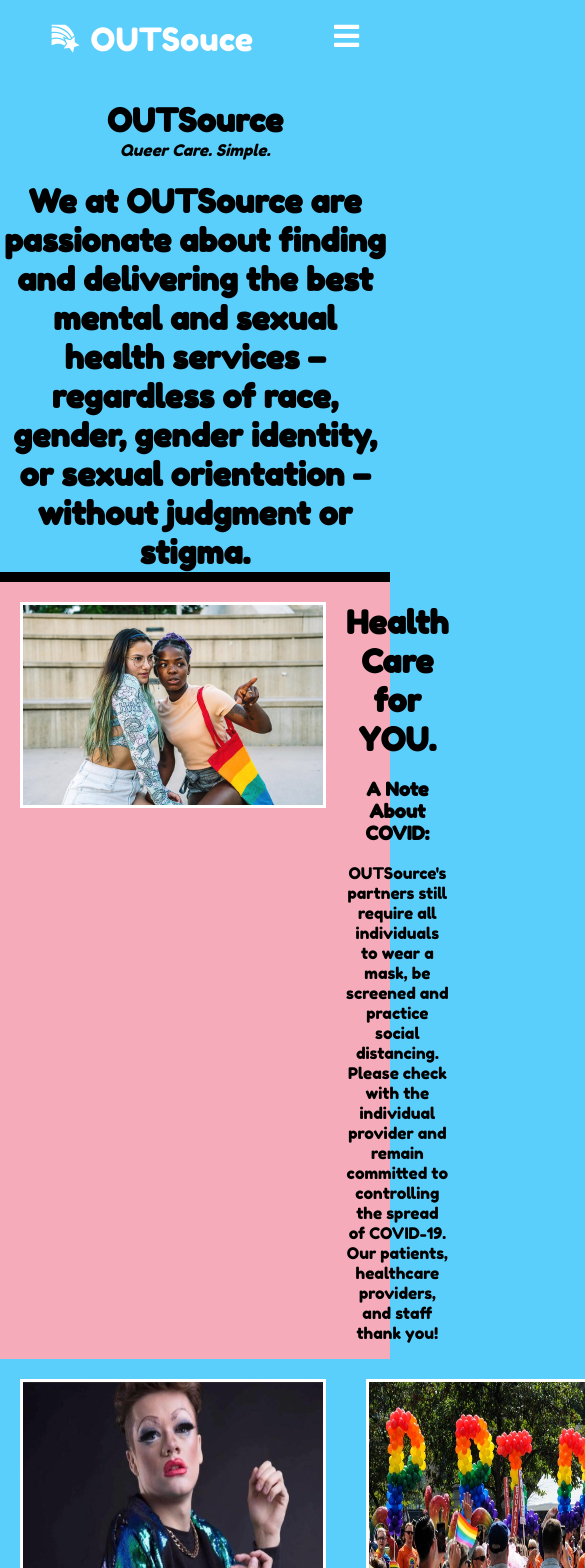
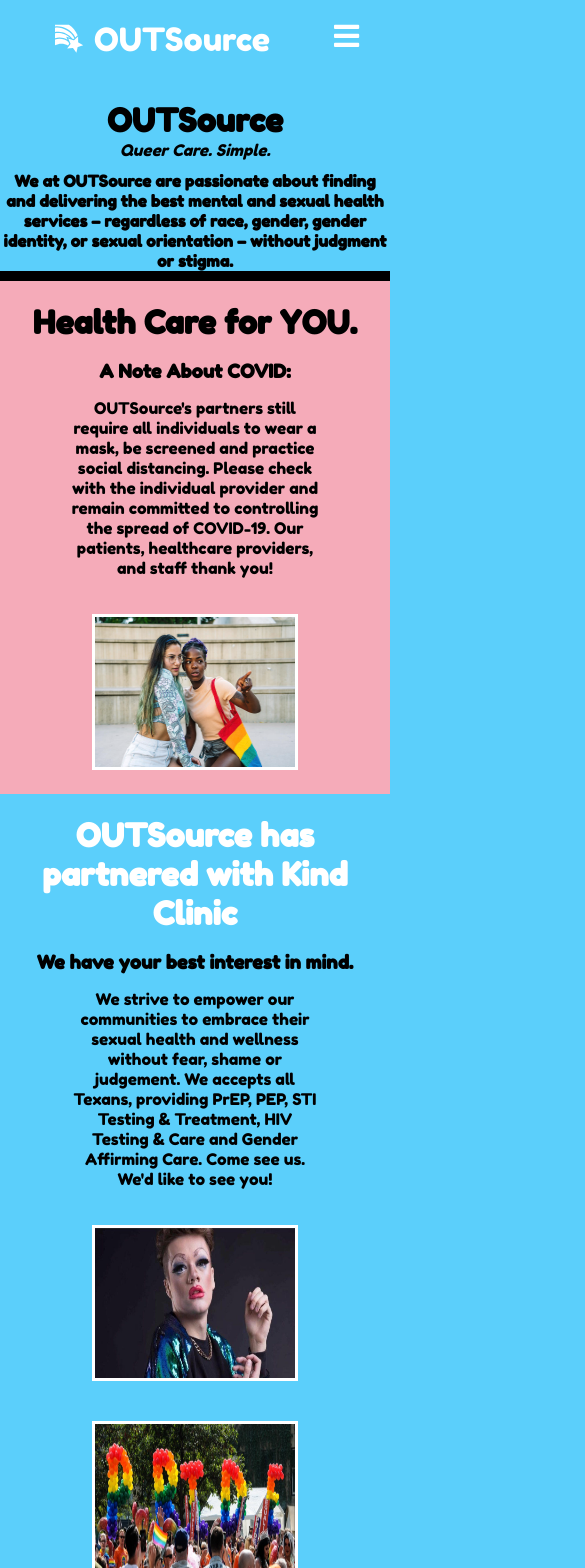
Before and after one commit to bitz820/OUTSource, a React (Create React App) app in the folder client/: page / in a window 390 px wide. Shown: the top 1568 px of the page, 585 px wide, since content can reach past the window. Built offline with nearby package versions, Linux system fonts and the light colour scheme; no server answers.

Commit message:
responsively designed homepage

```diff
--- a/client/src/App.css
+++ b/client/src/App.css
@@ -3,6 +3,10 @@
 /* BLUE: #5bcffb; */
 
 /* Global Styles */
+
+/* * {
+    max-width: 100vw;
+} */
 
 body {
     text-align: center;
@@ -50,6 +54,8 @@
 
 .home__welcome {
     border-bottom: 10px solid black;
+    font-size: .7rem;
+    /* border: 5px solid red; */
 }
 
 .home__hero-first {
@@ -60,21 +66,43 @@
 .home__hero-second {
     display: flex;
     flex-direction: column;
+    max-width: 100vw;
 }
 
 .home__hero-second .img__container {
     display: flex;
     flex-flow: row;
+    max-width: 100vw;
     justify-content: space-around;
+    /* border: 5px solid red; */
 }
+
+.home__hero-second img {
+
+
+}
+
 
 .home__hero-second h1 {
     color: white;
 }
 
 .content__container {
-    justify-content: space-between;
-    /* align-items: center; */
+display: flex;
+flex-flow: column;
+    /* justify-content: space-between; */
+    align-items: center;
+}
+
+.content__container h3 {
+    margin-bottom: 0px;
+}
+
+.content__container p {
+    display: flex;
+    max-width: 65%;
+    justify-content: center;
+    align-items: center;
 }
 
 #about-box {
@@ -85,12 +113,22 @@
     align-items: flex-start;
 }
 
+.services {
+    display: flex;
+    flex-flow: column;
+    background-color: #f5abb9;
+}
+
 .services__container {
-    background-color: #f5abb9;
     display: flex;
     justify-content: center;
     flex-flow: row wrap;
     /* grid-template-columns: repeat(1fr, 3fr); */
+}
+
+.services_title {
+    display: flex;
+    flex-flow: column;
 }
 
 .service__item {
@@ -98,6 +136,7 @@
     display: flex;
     flex-direction: column;
     background: white;
+
     justify-content: space-around;
     align-items: center;
     width: 300px;
@@ -135,6 +174,42 @@
     height: 200px;
     width: 300px;
     border: 3px solid white
+}
+
+@media screen and (max-width: 667px) {
+    .home__container {
+        max-width: 100%;
+    }
+
+
+    .home__welcome {
+        border-bottom: 10px solid black;
+        font-size: .5rem;
+        min-width: 100%;
+    }
+
+    .home__hero-first {
+        display: flex;
+        flex-flow: column-reverse;
+    }
+
+    .home__hero-second {
+        display: flex;
+        flex-flow: column-reverse;
+    }
+
+    .home__hero-second .img__container {
+        display: flex;
+        flex-direction: column;
+        align-items: center;
+    }
+
+    .img__container img {
+        max-width: 200px;
+        max-height: 150px;
+    }
+
+
 }
 
 /* Nav Bar Styling */
@@ -230,7 +305,7 @@
         height: 90vh;
         position: absolute;
         top: 80px;
-        left: -100%;
+        left: -1000%;
         opacity: 1;
         transition: all 0.5s ease;
     }
@@ -238,9 +313,14 @@
     .nav-menu.active {
         background: #5bcffb;
         left: 0;
+        align-items: center;
         opacity: 1;
         transition: all 0.6s ease;
         z-index: 1;
+        margin-top: 0;
+        padding-left: 0;
+
+        /* width: 100vw; */
     }
 
     .nav-links {
@@ -248,6 +328,13 @@
         padding: 2rem;
         width: 100%;
         display: table;
+        margin: 0;
+        padding: 0;
+    }
+
+    .nav-links.active {
+        /* margin: 0;
+        padding: 0; */
     }
 
     .nav-links:hover {
@@ -321,7 +408,7 @@
 }
 
 .footer-input {
-    padding: 8px 24px;
+    padding: 8px;
     border-radius: 2px;
     margin-right: 10px;
     font-size: 18px;
@@ -664,6 +751,7 @@
     border-radius: 15px;
     padding: 10px;
     margin: 20px 0;
+    color:black;
 
 
 }
@@ -672,7 +760,7 @@
     display: block;
     width: 100%;
     text-align: left;
-    background-color: #eee;
+    /* background-color: #eee; */
     height: 40px;
     border-radius: 5px;
     border: 1px solid #ddd;
--- a/client/src/App.js
+++ b/client/src/App.js
@@ -22,7 +22,7 @@
 
   useEffect(() => {
     dispatch(setUser())
-  }, [])
+  }, [dispatch])
 
 
   return (
--- a/client/src/Components/Home.js
+++ b/client/src/Components/Home.js
@@ -15,77 +15,82 @@
 const Home = () => {
 
   return (
-    <>
+    <div class="home__container">
       <div>
         <h1>OUTSource</h1>
         <em>Queer Care. Simple.</em>
       </div>
-      <div class="home__welcome">
-        <h1 className='heading'>
+      <div className="home__welcome">
+        <h1 class='heading'>
           We at OUTSource are passionate about finding and delivering the best mental and sexual health services – regardless of race, gender, gender identity, or sexual orientation – without judgment or stigma.
         </h1>
       </div>
-      <div class="home__hero-first">
-        <div class="img__container">
+      <div className="home__hero-first">
+        <div className="img__container">
           <img src={outsource} alt="placeholder" />
           {/* <img src={outsource2} alt="placeholder" /> */}
         </div>
-        <div class="content__container">
+        <div className="content__container">
           <h1>Health Care for YOU.</h1>
           <h3>A Note About COVID:</h3>
           <p>OUTSource's partners still require all individuals to wear a mask, be screened and practice social distancing. Please check with the individual provider and remain committed to controlling the spread of COVID-19.   Our patients, healthcare providers, and staff thank you!
           </p>
         </div>
       </div>
-      <div class="home__hero-second">
-        <div class="img__container">
+      <div className="home__hero-second">
+        <div className="img__container">
           <img src={outsource2} alt="placeholder" />
           <img src={outsource4} alt="placeholder" />
         </div>
-        <div class="content__container">
+        <div className="content__container">
           <h1>OUTSource has partnered with Kind Clinic</h1>
           <h3>We have your best interest in mind.</h3>
-          <div>
+
           <p>
             We strive to empower our communities to embrace their sexual health and wellness without fear, shame or judgement. We accepts all Texans, providing PrEP, PEP, STI Testing & Treatment, HIV Testing & Care and Gender Affirming Care.
             Come see us. We'd like to see you!
           </p>
+
         </div>
       </div>
+      <div className='services'>
+        <div className="services__title">
+          <h1 >Some Services We Offer...</h1>
         </div>
-      <div class="services__container">
-        <div>
-          <h1>Some Services We Offer...</h1>
-        </div>
-        <div class="service__item" id='prep'>
+
+
+        <div className="services__container">
+          <div className="service__item" id='prep'>
             <img src={prep} alt="prep" />
             <h1>PrEP</h1>
             <p>Get Access to HIV Prevention Meds</p>
           </div>
-        <div class="service__item" id='hiv'>
+          <div className="service__item" id='hiv'>
             <img src={hiv} alt="hiv testing" />
             <h1>HIV Testing</h1>
             <p>HIV Testing available regardless of your </p>
           </div>
-        <div class="service__item" id='sti'>
+          <div className="service__item" id='sti'>
             <img src={sti} alt="sti testing" />
             <h1>STI Testing & Treatment</h1>
             <p>Full Panel STI Testing and Treatment options, many offered at low to no cost</p>
           </div>
-        <div class="service__item" id='psy'>
+          <div className="service__item" id='psy'>
             <img src={psy} alt="counseling" />
             <h1>Counseling</h1>
             <p>Meet with queer therapists and have guided feedback on cultivating healthy relationships</p>
           </div>
-        <div class="service__item" id='event'>
+          <div className="service__item" id='event'>
             <img src={outsource3} alt="events" />
             <h1>Events</h1>
             <p>Queer Events that support cultivating community</p>
           </div>
         </div>
+      </div>
 
-      <div class="home__hero-second">
-        <div class="content__container">
+
+      <div className="home__hero-second">
+        <div className="content__container">
           <h1>Community OUTReach</h1>
           <p>
             There's always a ton to do to meet people OUT!
@@ -94,7 +99,7 @@
             rel='noreferrer' href='https://members.austinlgbtchamber.com/events'><button>Check it OUT!</button></a>
           </p>
         </div>
-        <div class="img__container">
+        <div className="img__container">
           <img src={outsource5} alt="placeholder" />
           <img src={outsource7} alt="placeholder" />
 
@@ -103,7 +108,7 @@
       </div>
 
 
-    </>
+    </div>
   )
 }
 
--- a/client/src/Components/NavBar.js
+++ b/client/src/Components/NavBar.js
@@ -27,7 +27,7 @@
             <div className="navbar-container container">
                 <NavLink exact to="/" className="navbar-logo" onClick={closeMobileMenu}>
                     <GiRainbowStar className="navbar-icon" />
-                    OUTSouce
+                    OUTSource
                 </NavLink>
                 <div className="menu-icon" onClick={() => setClick(!click)}>
                     {click ? <FaTimes /> : <FaBars />}
--- a/client/src/Features/usersSlice.js
+++ b/client/src/Features/usersSlice.js
@@ -1,4 +1,5 @@
 const initialState = {}
+
 
 // Authorize User is still Logged In
 const setUser = () => {
@@ -44,7 +45,7 @@
                     })
                 } else {
                     r.json().then(err => {
-                        console.log(err.errors.map(e => {
+                        err.errors.map(e => {
                             toast.error(e, {
                                 theme: "colored",
                                 icon: "❤️🧡💛🖤💚💙💜",
@@ -56,7 +57,7 @@
                                 draggable: true,
                                 progress: undefined,
                             })
-                        }))
+                        })
                     })
 
                 }
```
Lines whose indentation alone changed are shown as unchanged.
